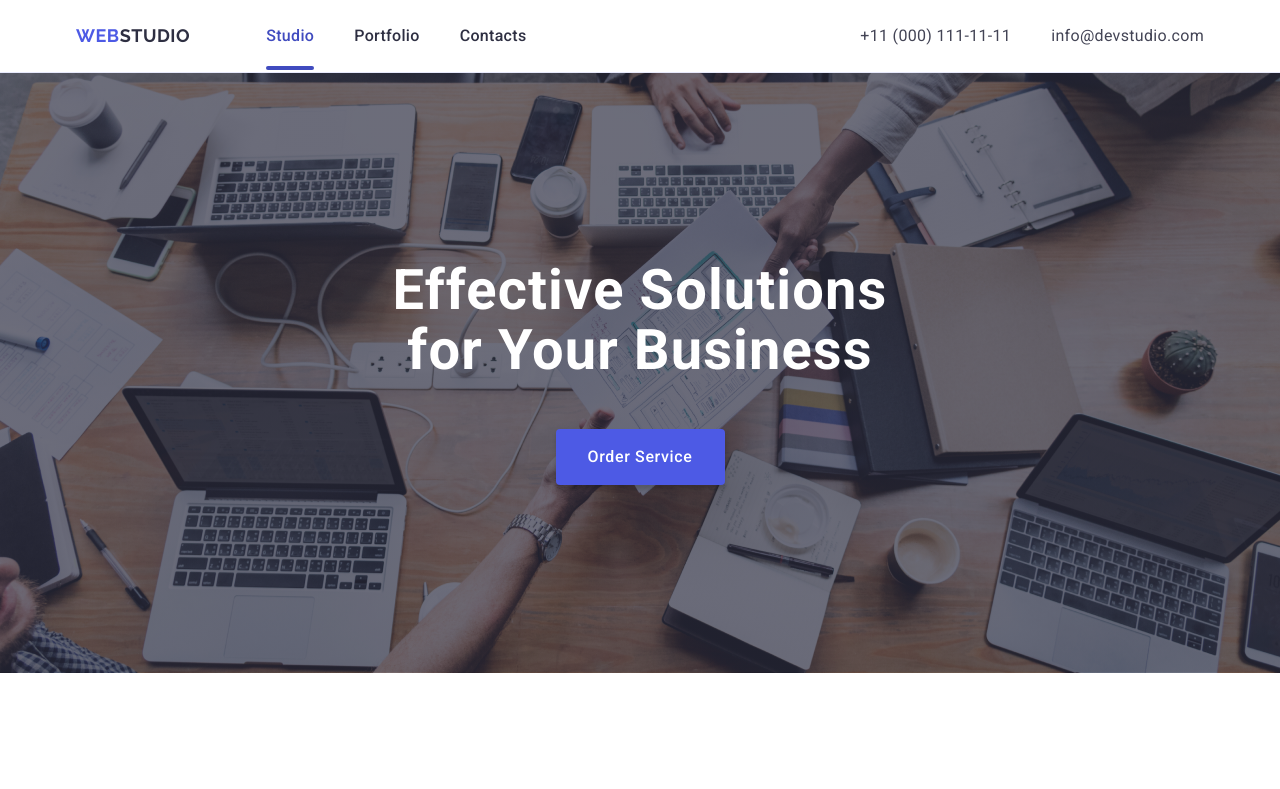
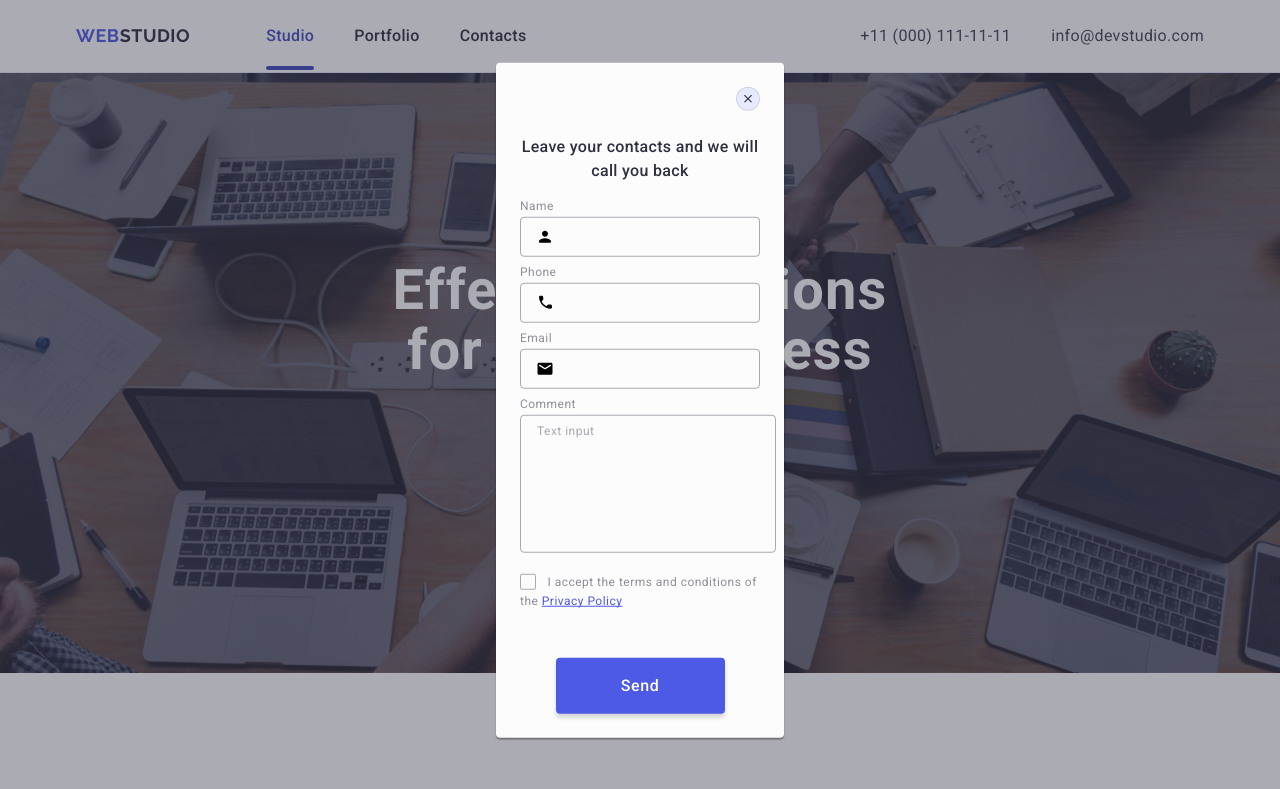
Before and after one commit to Viktoriia-Kudina/goit-markup-hw-06, a plain HTML site: page index.html in a window 1280 px wide. Shown: the top 789 px of the page. Drawn offline with nearby package versions, Linux system fonts and the light colour scheme.

Commit message:
bacgrop mob start

```diff
--- a/css/styles.css
+++ b/css/styles.css
@@ -966,3 +966,232 @@ button {
     margin-right: 80px;
   }
 }
+
+/* bacgrop */
+
+.bacgrop {
+  position: fixed;
+  top: 0;
+  left: 0;
+  z-index: 999;
+  width: 100%;
+  height: 100%;
+  background-color: rgba(46, 47, 66, 0.4);
+  visibility: hidden;
+  opacity: 0;
+  pointer-events: none;
+  transition: opacity 250ms cubic-bezier(0.4, 0, 0.2, 1),
+    visibility 250ms cubic-bezier(0.4, 0, 0.2, 1);
+}
+
+.bacgrop.is-open {
+  visibility: visible;
+  pointer-events: auto;
+  opacity: 1;
+}
+
+.modal {
+  position: absolute;
+  top: 50%;
+  left: 50%;
+  transform: translate(-50%, -50%);
+  border-radius: 4px;
+  width: 288px;
+  min-height: 623px;
+  padding: 72px 24px 24px 24px;
+  background-color: #fcfcfc;
+  box-shadow: 0 1px 1px 0 rgba(0, 0, 0, 0.14), 0 1px 3px 0 rgba(0, 0, 0, 0.12),
+    0 2px 1px 0 rgba(0, 0, 0, 0.2);
+  transition: transform 250ms cubic-bezier(0.4, 0, 0.2, 1);
+}
+
+.bakdrop:not(.is-open) .modal {
+  transition: transform 250ms cubic-bezier(0.4, 0, 0.2, 1) scale(1, 5);
+}
+
+.modal-close-bth {
+  display: flex;
+  align-items: center;
+  justify-content: center;
+  position: absolute;
+  border: 1px solid rgba(0, 0, 0, 0.1);
+  padding: 0;
+  top: 24px;
+  right: 24px;
+  width: 24px;
+  height: 24px;
+  cursor: pointer;
+  border-radius: 50%;
+  background-color: #e7e9fc;
+  fill: #2e2f42;
+  transition: background-color 250ms cubic-bezier(0.4, 0, 0.2, 1),
+    border 250ms cubic-bezier(0.4, 0, 0.2, 1);
+}
+
+.close-icon {
+  transition: fill 250ms cubic-bezier(0.4, 0, 0.2, 1);
+}
+
+.modal-close-bth:hover,
+.modal-close-bth:focus {
+  background-color: #404bbf;
+  fill: #fff;
+  border: none;
+}
+
+.modal-text {
+  font-weight: 500;
+  line-height: 1.5;
+  letter-spacing: 0.02em;
+  text-align: justify;
+  color: #2e2f42;
+  text-align: center;
+  margin-bottom: 16px;
+}
+
+.form-wraper-cont {
+  margin-bottom: 8px;
+}
+
+.modal-form-label {
+  font-size: 12px;
+  line-height: 1.17;
+  letter-spacing: 0.04em;
+  color: #8e8f99;
+  display: block;
+  margin-bottom: 4px;
+}
+
+.modal-cont-inpunt {
+  position: relative;
+}
+
+.modal-input {
+  width: 100%;
+  height: 40px;
+  border: 1px solid rgba(46, 47, 66, 0.4);
+  border-radius: 4px;
+  padding-left: 38px;
+  background-color: transparent;
+  outline: transparent;
+  transition: border-color 250ms cubic-bezier(0.4, 0, 0.2, 1);
+}
+
+.modal-input:focus {
+  border-color: #4d5ae5;
+}
+
+.modal-icon {
+  position: absolute;
+  top: 50%;
+  left: 16px;
+  transform: translateY(-50%);
+  transition: fill 250ms cubic-bezier(0.4, 0, 0.2, 1);
+}
+
+.modal-input:focus + .modal-icon {
+  border-color: #4d5ae5;
+  fill: #4d5ae5;
+}
+
+.form-wraper-cont-commet {
+  font-weight: 400;
+  font-size: 12px;
+  line-height: 1.17;
+  letter-spacing: 0.04em;
+  color: #8e8f99;
+}
+
+.modal-textarea {
+  border: 1px solid rgba(46, 47, 66, 0.4);
+  border-radius: 4px;
+  width: 256px;
+  height: 138px;
+  resize: none;
+  outline: none;
+  padding-top: 8px;
+  padding-left: 16px;
+  transition: border-color 250ms cubic-bezier(0.4, 0, 0.2, 1);
+  line-height: 1.17;
+  letter-spacing: 0.04em;
+  color: rgba(46, 47, 66, 0.4);
+  background-color: transparent;
+  padding: 8px 16px;
+  outline: transparent;
+}
+
+.modal-textarea:focus {
+  border-color: #4d5ae5;
+}
+
+.modal-textarea::placeholder {
+  font-size: 12px;
+  line-height: 1.17;
+  letter-spacing: 0.04em;
+  color: rgba(46, 47, 66, 0.4);
+}
+
+.form-wraper-cont-commet {
+  margin-bottom: 16px;
+}
+
+.custom-checkbox {
+  border-radius: 2px;
+  border: 1px solid rgba(46, 47, 66, 0.4);
+  width: 16px;
+  height: 16px;
+  display: inline-flex;
+  justify-content: center;
+  align-items: center;
+  margin-right: 8px;
+  transition: background-color 250ms cubic-bezier(0.4, 0, 0.2, 1),
+    border 250ms cubic-bezier(0.4, 0, 0.2, 1),
+    fill 250ms cubic-bezier(0.4, 0, 0.2, 1);
+  fill: transparent;
+}
+
+.checkbox:checked + .custom-label-user-checkbox > .custom-checkbox {
+  border: none;
+  background-color: #404bbf;
+  fill: #f4f4fd;
+}
+
+.custom-label-user-checkbox {
+  cursor: pointer;
+  font-size: 12px;
+  line-height: 1.17;
+  letter-spacing: 0.04em;
+  color: #8e8f99;
+}
+
+.privacy-policy {
+  line-height: 1.33;
+  text-decoration: underline;
+  text-decoration-skip-ink: none;
+  color: #4d5ae5;
+}
+
+.modal-submit {
+  font-weight: 500;
+  font-size: 16px;
+  line-height: 1.5;
+  letter-spacing: 0.04em;
+  color: #fff;
+  background-color: #4d5ae5;
+  cursor: pointer;
+  border: none;
+  border-radius: 4px;
+  min-width: 169px;
+  height: 56px;
+  margin-top: 48px;
+  display: block;
+  text-align: center;
+  margin-left: auto;
+  margin-right: auto;
+  box-shadow: 0 4px 4px 0 rgba(0, 0, 0, 0.15);
+  transition: background-color 250ms cubic-bezier(0.4, 0, 0.2, 1);
+}
+
+.modal-con-checkbox {
+  margin-bottom: 24px;
+}
--- a/index.html
+++ b/index.html
@@ -693,7 +693,7 @@
       </div>
     </footer>
     <!-- bacgrop -->
-    <div class="bacgrop hidden" data-modal>
+    <div class="bacgrop is-open" data-modal>
       <div class="modal">
         <button type="button" class="modal-close-bth" data-modal-close>
           <svg class="close-icon" width="8" height="8">
```
